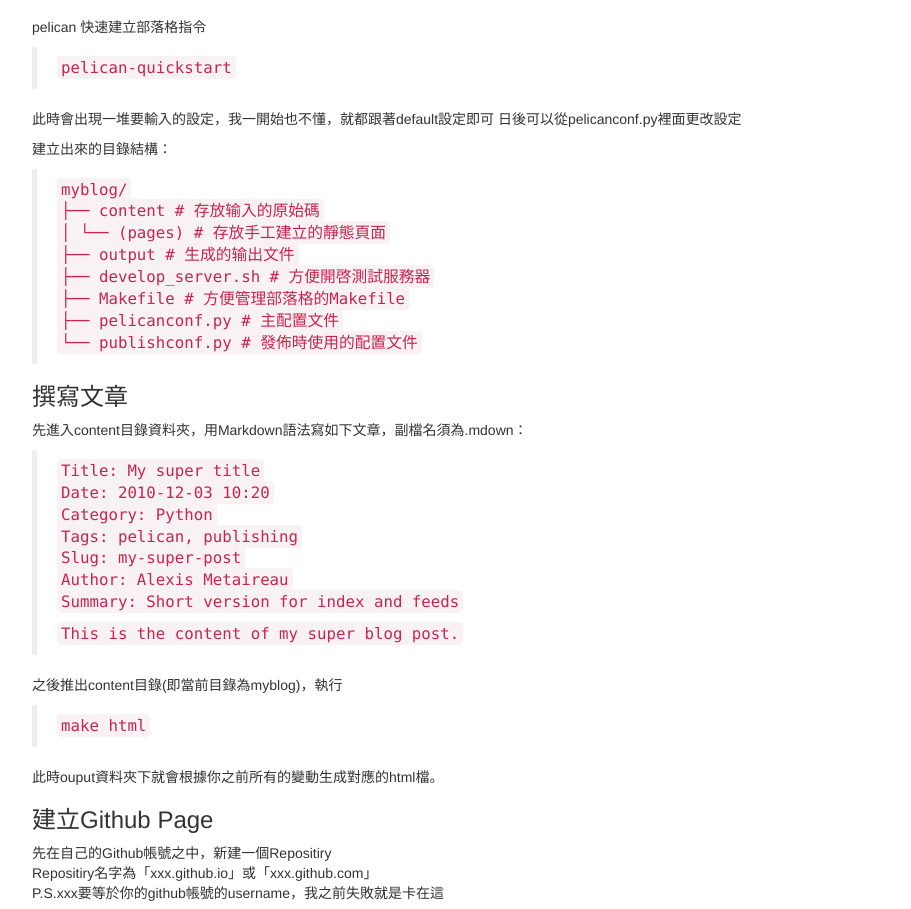
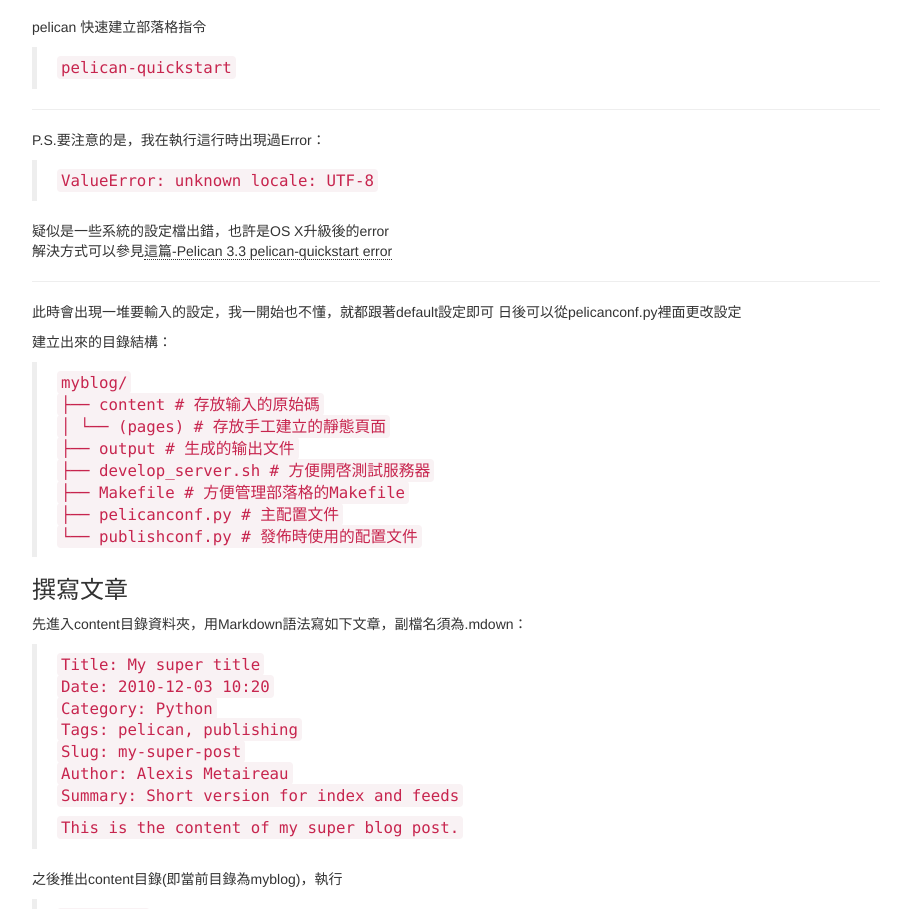
Before and after one commit to RichoHan/RichoHan.github.io, a plain HTML site: page yong-pelican-githubjian-li-ge-ren-bu-luo-ge.html in a window 1280 px wide. Shown: the part 890-1799 px from the top of the page, without its empty margins (38-949 px from the left). Drawn offline with nearby package versions, Linux system fonts and the light colour scheme; a script that the page names is missing.

Commit message:
Edit article

```diff
--- a/yong-pelican-githubjian-li-ge-ren-bu-luo-ge.html
+++ b/yong-pelican-githubjian-li-ge-ren-bu-luo-ge.html
@@ -113,6 +113,14 @@
 <blockquote>
 <p><code>pelican-quickstart</code></p>
 </blockquote>
+<hr />
+<p>P.S.要注意的是，我在執行這行時出現過Error：</p>
+<blockquote>
+<p><code>ValueError: unknown locale: UTF-8</code></p>
+</blockquote>
+<p>疑似是一些系統的設定檔出錯，也許是OS X升級後的error<br />
+解決方式可以參見<a href="http://stackoverflow.com/questions/19961239/pelican-3-3-pelican-quickstart-error-valueerror-unknown-locale-utf-8">這篇-Pelican 3.3 pelican-quickstart error</a></p>
+<hr />
 <p>此時會出現一堆要輸入的設定，我一開始也不懂，就都跟著default設定即可
 日後可以從pelicanconf.py裡面更改設定</p>
 <p>建立出來的目錄結構：</p>
```
